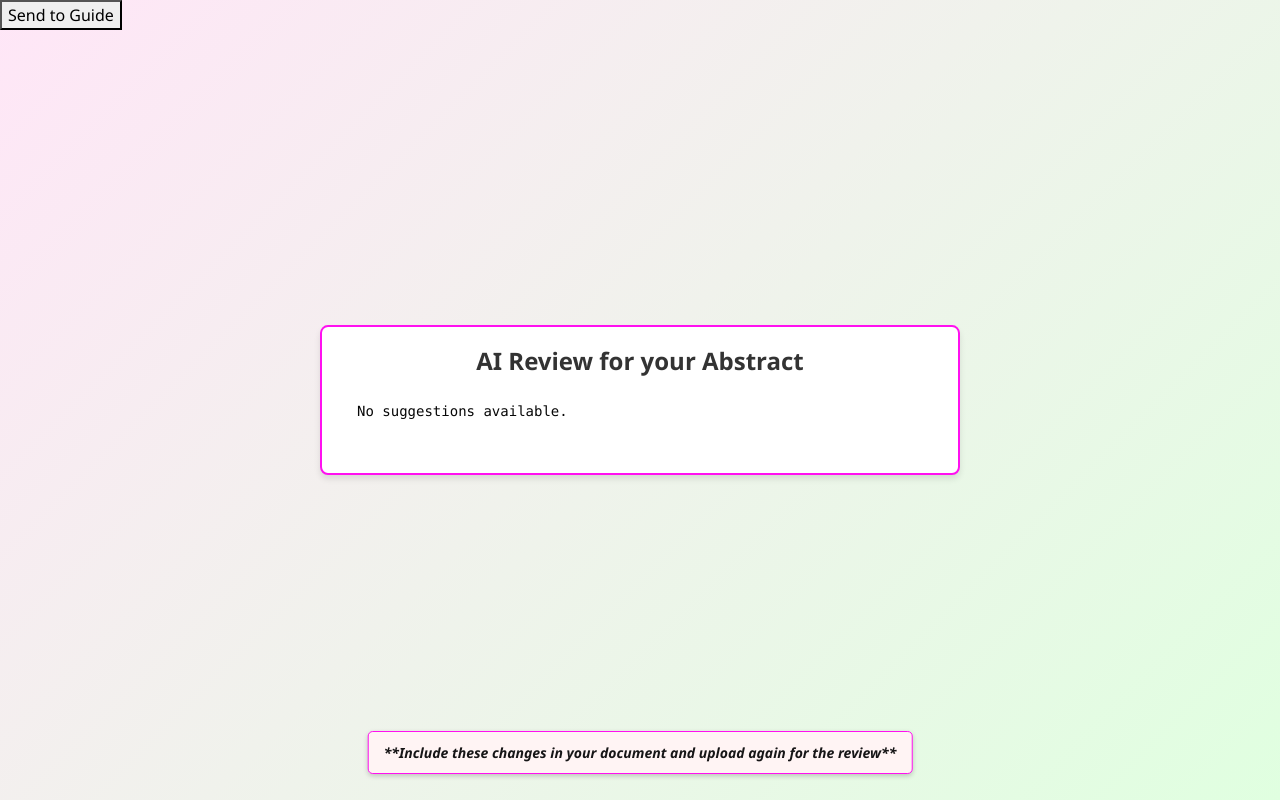
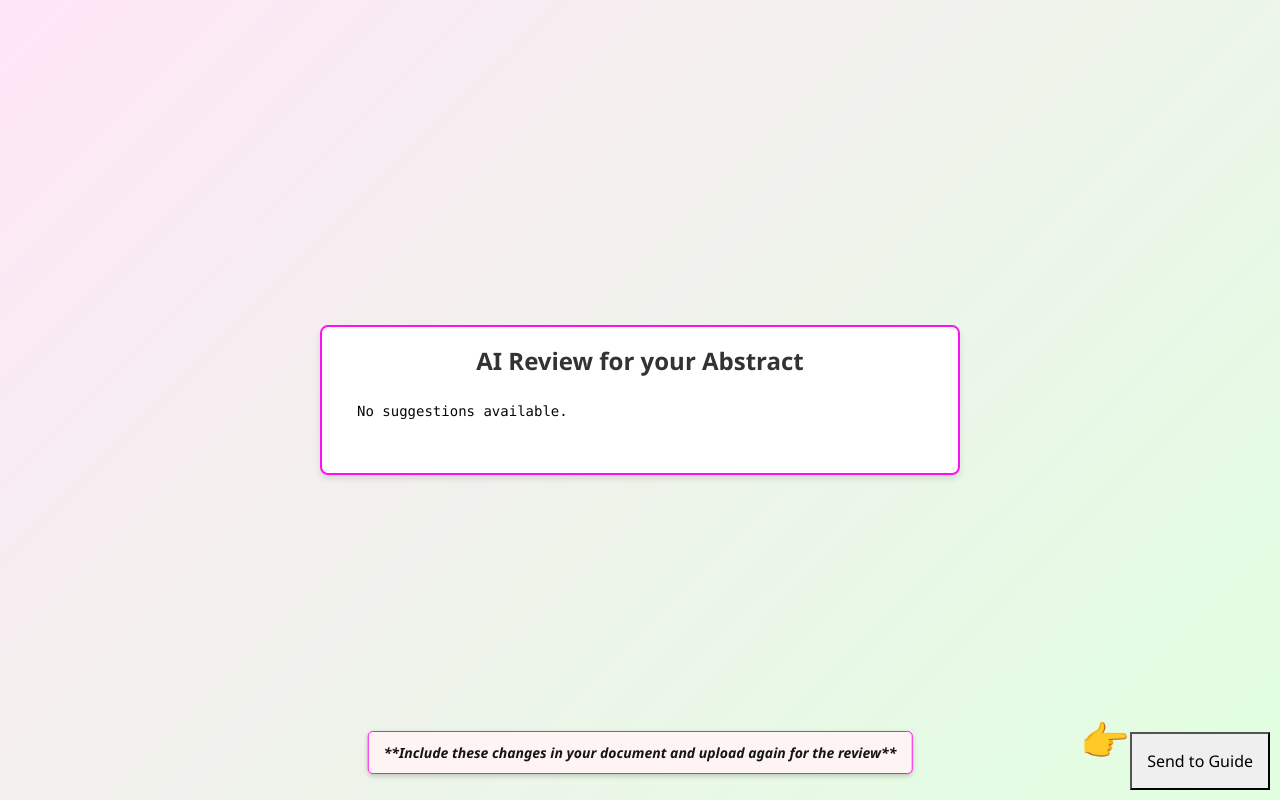
Before and after one commit to sankeerthanajadi/abstractReviewTool, a React (Create React App) app in the folder frontend/: page /tool/suggestions in a window 1280 px wide. Built offline with nearby package versions, Linux system fonts and the light colour scheme; a web font is replaced by a local one.

Commit message:
external save

```diff
--- a/frontend/src/frontPageStudent/display.jsx
+++ b/frontend/src/frontPageStudent/display.jsx
@@ -61,7 +61,7 @@ const Display = () => {
         ref={sidebarRef}
         className={`sidebar ${sidebarOpen ? 'open' : ''}`}
       >
-        <p className="sidebarItem" onClick={() => navigateTo("/")}>Home</p>
+        <p className="sidebarItem" onClick={() => navigateTo("/frontPageStudent/display")}>Home</p>
         <p className="sidebarItem" onClick={() => navigateTo("/tool/fileUpload")}>My Project</p>
         <p className="sidebarItem" onClick={() => navigateTo("/messages")}>Messages</p>
         <p className="sidebarItem" onClick={() => navigateTo("/info")}>Info About Class</p>
--- a/frontend/src/tool/suggest.css
+++ b/frontend/src/tool/suggest.css
@@ -60,9 +60,28 @@
     width: fit-content;
     box-shadow: 0 2px 5px rgba(0, 0, 0, 0.2);
   }
-  /* .notify{
+  .notify{
     position: absolute;
     bottom: 10px;
     right: 10px;
+    padding: 15px;
+  }
+  .button-wrapper {
+    display: flex;
+    align-items: center;
+    gap: 0.5rem;
+    margin-top: 1rem;
+  }
 
-  } */
+  .finger-emoji {
+    font-size: 2.5rem;
+    animation: bounce 1s infinite;
+    position: absolute;
+    bottom: 25px;
+    right: 150px;
+  }
+
+  @keyframes bounce {
+    0%, 100% { transform: translateY(0); }
+    50% { transform: translateY(-5px); }
+  }
--- a/frontend/src/tool/suggestions.jsx
+++ b/frontend/src/tool/suggestions.jsx
@@ -91,9 +91,16 @@ function Suggestions({ suggestions: propSuggestions}) {
         </div>
       </div>
       <p className="again">**Include these changes in your document and upload again for the review**</p>
+      {/* <button className="notify" onClick={handleNotifyGuide} disabled={isSending}>
+        {isSending ? "Sending..." : "Send to Guide"}
+      </button> */}
+
+      <div className="button-wrapper">
+      <span className="finger-emoji" role="img" aria-label="pointing finger">👉</span>
       <button className="notify" onClick={handleNotifyGuide} disabled={isSending}>
         {isSending ? "Sending..." : "Send to Guide"}
       </button>
+    </div>
     </>
   );
 }
```
Also changed, not shown: 1 other file (tests, documents, lock files or other folders).
